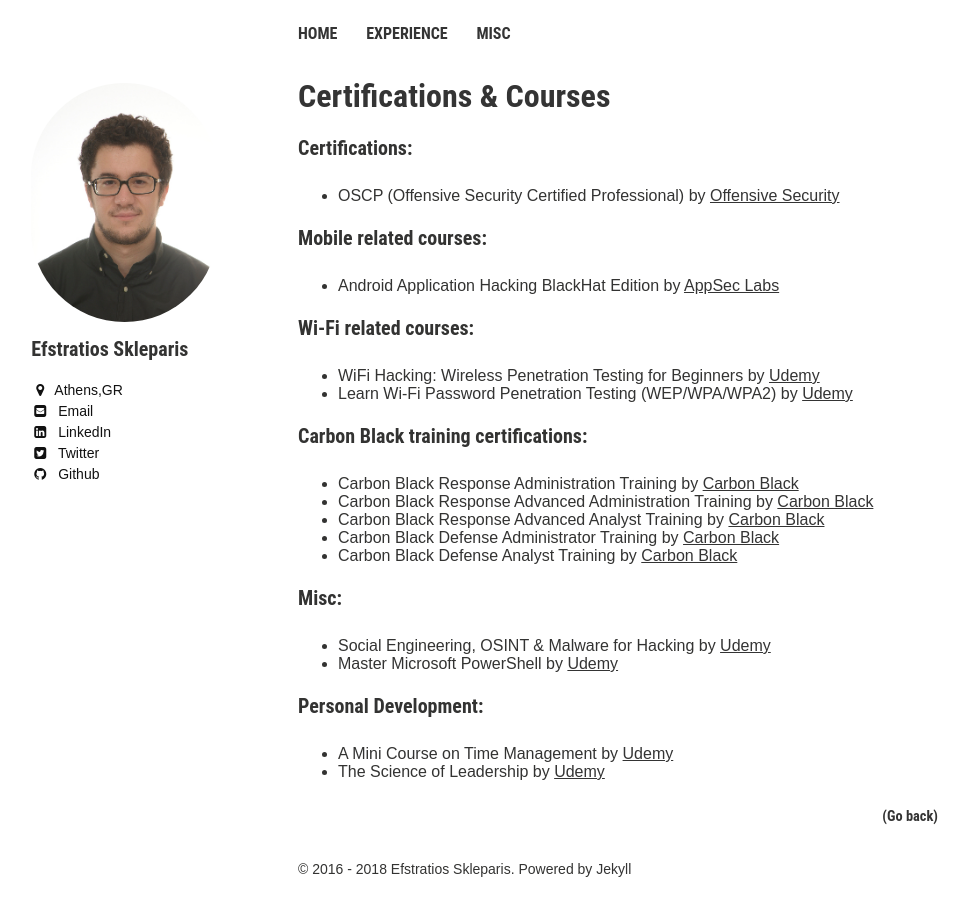
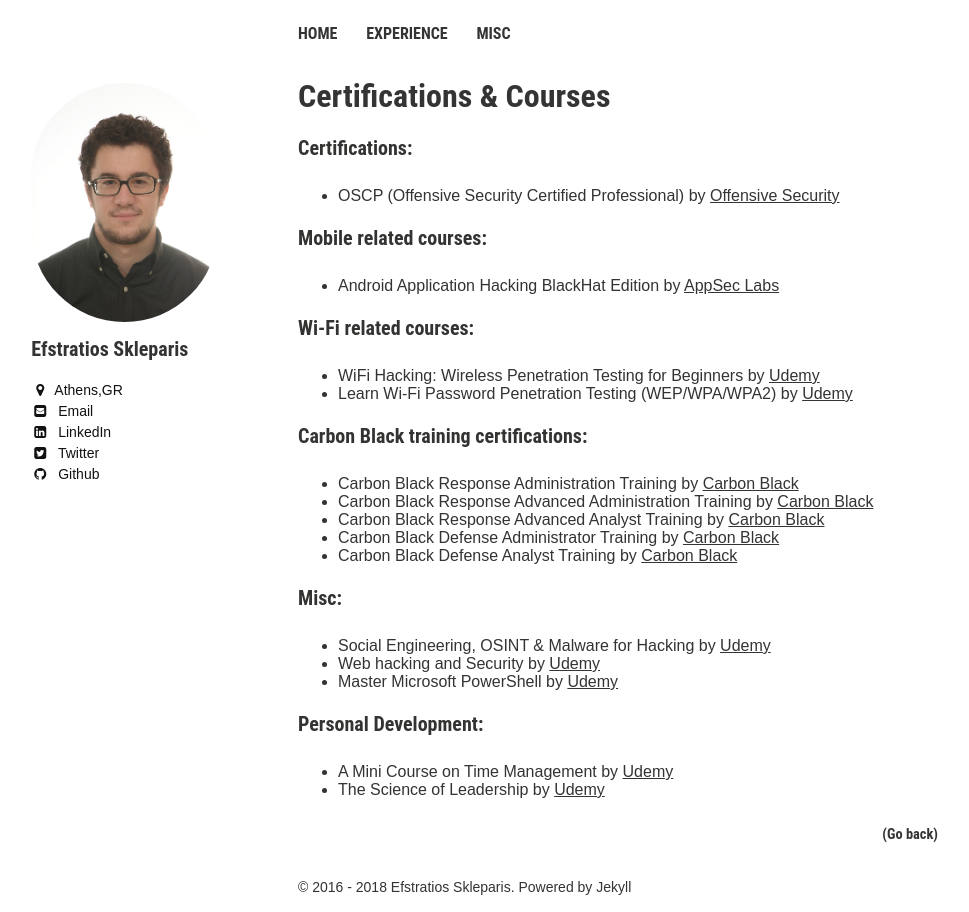
Before and after one commit to efstratios/efstratios.github.io, a Jekyll site: the page built from certs/index.md, in a window 1280 px wide. Shown: the whole page, without its empty margins (22-991 px from the left). Built offline with Jekyll 4.4.1, drawn with Linux system fonts in a browser that asks for light colours.

Commit message:
Added new course
Web hacking and Security

```diff
--- a/certs/index.md
+++ b/certs/index.md
@@ -27,6 +27,7 @@
 
 ### Misc:
 * Social Engineering, OSINT & Malware for Hacking by [Udemy](https://www.udemy.com/user/muharrem-aydin-2/){:target="_blank" rel="noopener"}
+* Web hacking and Security by [Udemy](https://www.udemy.com/user/infysec-2/){:target="_blank" rel="noopener"}
 * Master Microsoft PowerShell by [Udemy](https://www.udemy.com/user/techmountainconsulting/){:target="_blank" rel="noopener"}
 
 ### Personal Development:
```
